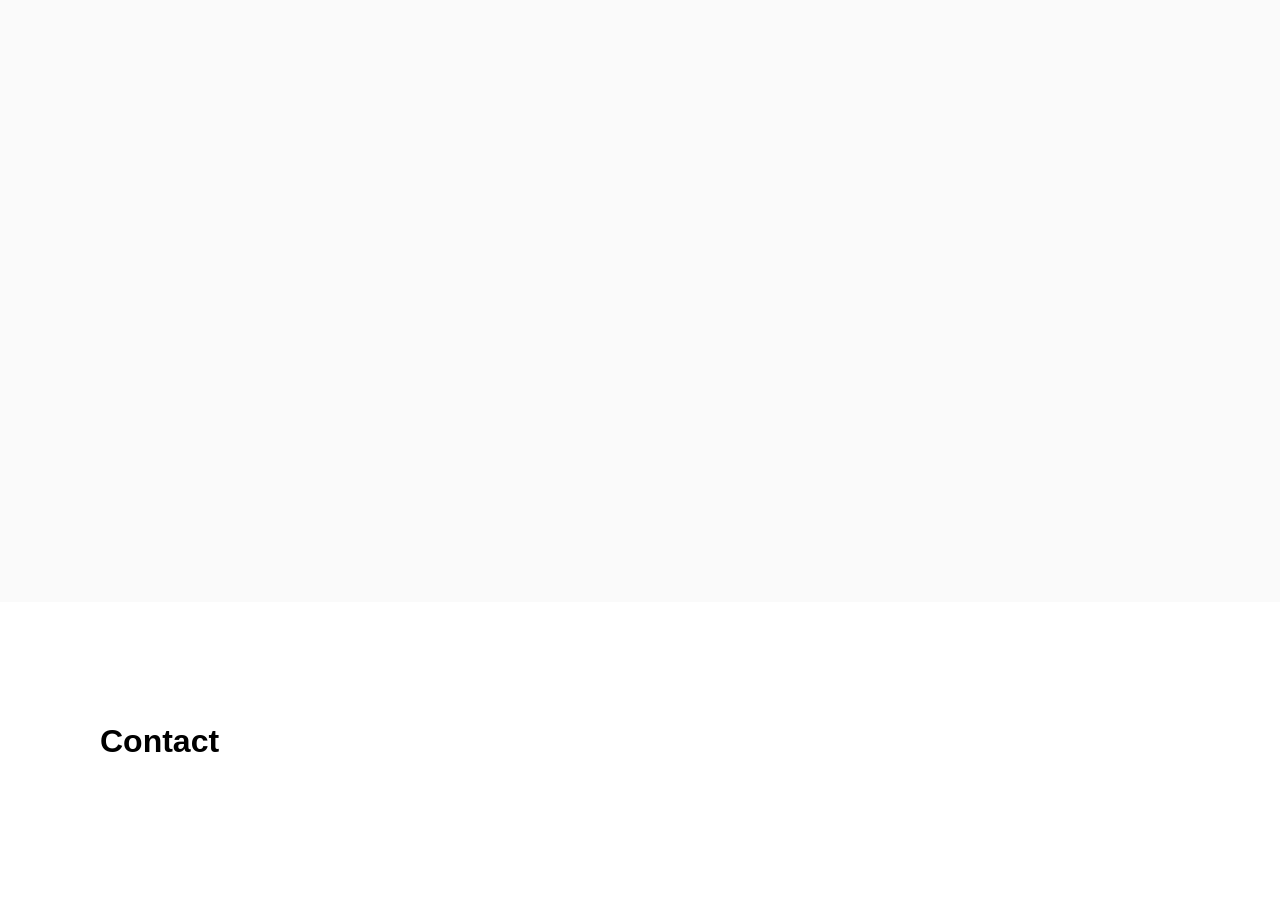
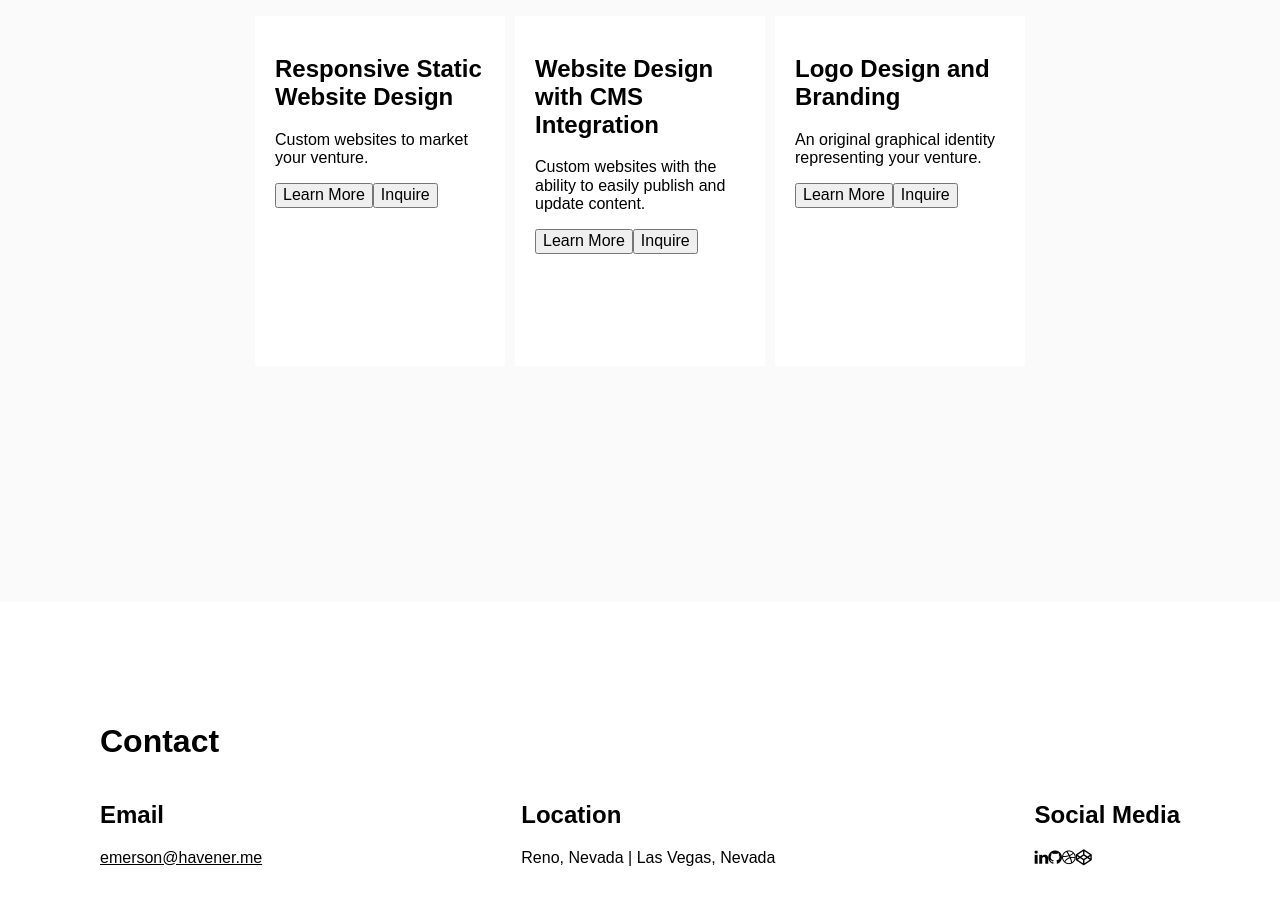
Before and after one commit to ehavener/emerson.havener.me, a React (Create React App) app: page / in a window 1280 px wide. Shown: the part 4205-5110 px from the top of the page. Built offline with nearby package versions, Linux system fonts and the light colour scheme.

Commit message:
implemented contact and services sections

```diff
--- a/src/Contact.css
+++ b/src/Contact.css
@@ -1,5 +1,14 @@
 .contact {
-  height: 400px;
   background-color: #fff;
   padding: 100px;
 }
+
+.contact .deck {
+  display: flex;
+  flex-direction: row;
+  justify-content: space-between;
+}
+
+.contact .card {
+
+}
--- a/src/Contact.js
+++ b/src/Contact.js
@@ -6,6 +6,25 @@ class Contact extends Component {
     return (
       <div className="contact" id="Contact">
         <h1>Contact</h1>
+        <div className="deck">
+          <div className="card">
+            <h2>Email</h2>
+            <a href="mailto:emerson@havener.me">emerson@havener.me</a>
+          </div>
+          <div className="card">
+            <h2>Location</h2>
+            <p>Reno, Nevada | Las Vegas, Nevada</p>
+          </div>
+          <div className="card">
+            <h2>Social Media</h2>
+            <div className="social-icons">
+              <i className="fa fa-linkedin" aria-hidden="true"></i>
+              <i className="fa fa-github" aria-hidden="true"></i>
+              <i className="fa fa-dribbble" aria-hidden="true"></i>
+              <i className="fa fa-codepen" aria-hidden="true"></i>
+            </div>
+          </div>
+        </div>
       </div>
     );
   }
--- a/src/Services.css
+++ b/src/Services.css
@@ -3,3 +3,21 @@
   background-color: #fafafa;
   padding: 100px;
 }
+
+.services .deck {
+  display: grid;
+  grid-template-columns: 250px 250px 250px;
+  grid-template-rows: 350px 350px 350px;
+  grid-gap: 10px;
+  justify-content: center;
+}
+
+.services .card {
+  padding: 20px;
+  background-color: #fff;
+}
+
+.services .card:hover {
+  background-color: #2D4269;
+  color: #fff;
+}
--- a/src/Services.js
+++ b/src/Services.js
@@ -6,6 +6,27 @@ class Services extends Component {
     return (
       <div className="services"  id="Services">
         <h1>Services</h1>
+        <p>I currently offer the following web services to local businesses and organizations at competitive rates.</p>
+        <div className="deck">
+          <div className="card">
+            <h2>Responsive Static Website Design</h2>
+            <p>Custom websites to market your venture.</p>
+            <button name="button">Learn More</button>
+            <button name="button">Inquire</button>
+          </div>
+          <div className="card">
+            <h2>Website Design with CMS Integration</h2>
+            <p>Custom websites with the ability to easily publish and update content.</p>
+            <button name="button">Learn More</button>
+            <button name="button">Inquire</button>
+          </div>
+          <div className="card">
+            <h2>Logo Design and Branding</h2>
+            <p>An original graphical identity representing your venture.</p>
+            <button name="button">Learn More</button>
+            <button name="button">Inquire</button>
+          </div>
+        </div>
       </div>
     );
   }
```
